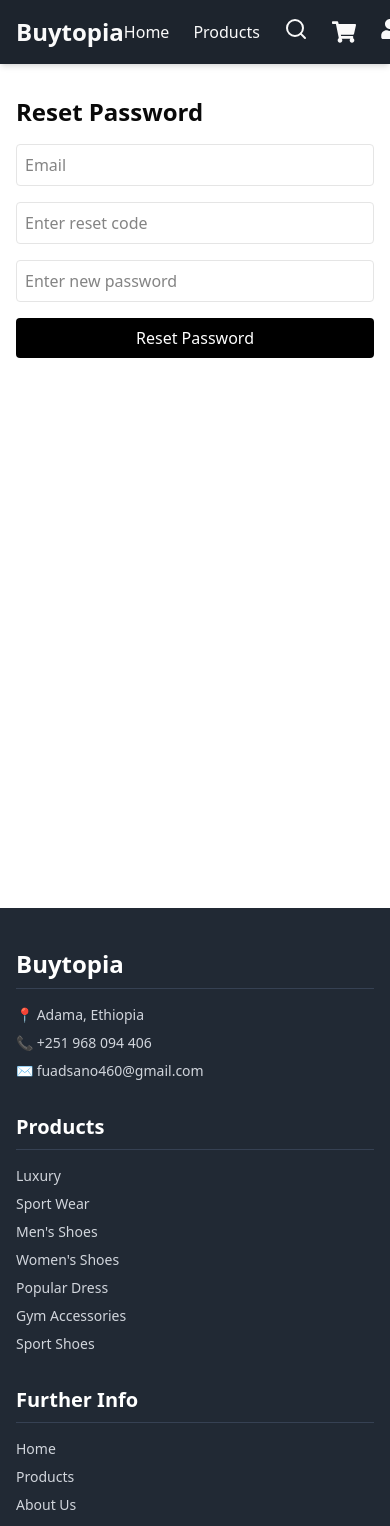
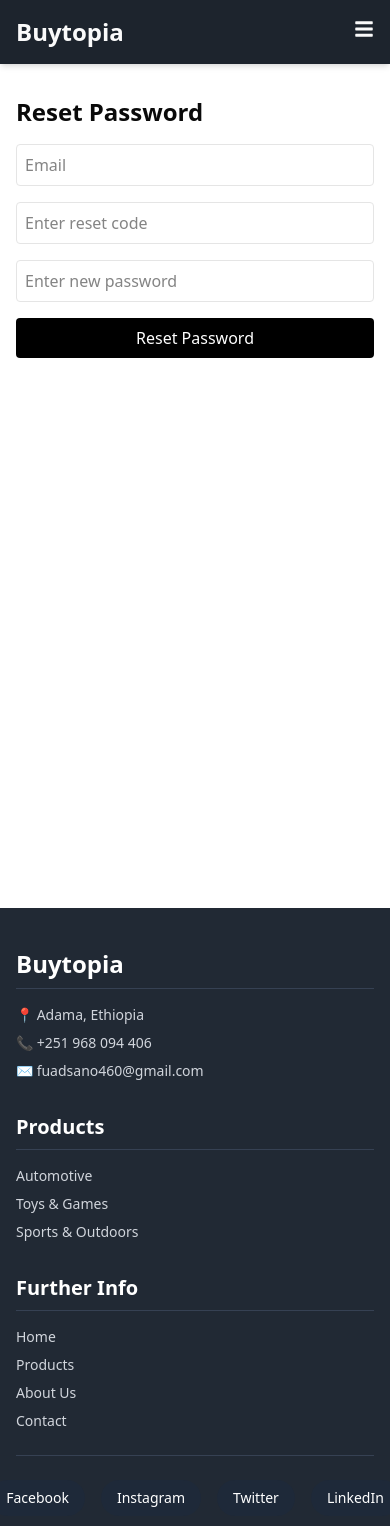
Before and after one commit to mroxygen2024/Buytopia, a React (Vite) app: page /reset-password in a window 390 px wide. Shown: the top 1526 px of the page. Built offline with nearby package versions, Linux system fonts and the light colour scheme.

Commit message:
first commit

```diff
--- a/src/components/Footer.jsx
+++ b/src/components/Footer.jsx
@@ -33,13 +33,10 @@ export default function Footer() {
               Products
             </h2>
             <ul className="space-y-2 text-sm">
-              <li><Link to="#" className="hover:text-green-400">Luxury</Link></li>
-              <li><Link to="#" className="hover:text-green-400">Sport Wear</Link></li>
-              <li><Link to="#" className="hover:text-green-400">Men's Shoes</Link></li>
-              <li><Link to="#" className="hover:text-green-400">Women's Shoes</Link></li>
-              <li><Link to="#" className="hover:text-green-400">Popular Dress</Link></li>
-              <li><Link to="#" className="hover:text-green-400">Gym Accessories</Link></li>
-              <li><Link to="#" className="hover:text-green-400">Sport Shoes</Link></li>
+            <li><Link to="/products" className="hover:text-green-400">Automotive</Link></li>
+            <li><Link to="/products" className="hover:text-green-400">Toys & Games</Link></li>
+            <li><Link to="/products" className="hover:text-green-400">Sports & Outdoors</Link></li>
+
             </ul>
           </div>
 
--- a/src/components/Header.jsx
+++ b/src/components/Header.jsx
@@ -1,6 +1,6 @@
 // src/components/Header.jsx
 import { Link, useNavigate } from "react-router-dom";
-import { FaUser, FaShoppingCart } from "react-icons/fa";
+import { FaUser, FaShoppingCart, FaBars, FaTimes } from "react-icons/fa";
 import { useEffect, useRef, useState } from "react";
 import { useCart } from "../contexts/CartContext";
 import { Search } from "lucide-react";
@@ -10,6 +10,7 @@ import { clearAuthData } from "../utils/auth";
 export default function Header() {
   const [showMenu, setShowMenu] = useState(false);
   const [showSearch, setShowSearch] = useState(false);
+  const [showMobileMenu, setShowMobileMenu] = useState(false);
   const [searchQuery, setSearchQuery] = useState("");
   const [user, setUser] = useState(null);
   const menuRef = useRef();
@@ -52,13 +53,25 @@ export default function Header() {
   };
 
   return (
+    <>
       <header className="bg-[#1d242d] shadow-md">
         <div className="container mx-auto px-4 py-4 flex items-center justify-between">
-        <Link to="/" className="text-2xl font-bold text-primary-foreground transition">
+          <Link to="/" className="text-2xl font-bold text-primary-foreground">
             Buytopia
           </Link>
 
-        <nav className="flex items-center space-x-6">
+          {/* Mobile toggle */}
+          <div className="md:hidden">
+            <button
+              onClick={() => setShowMobileMenu(!showMobileMenu)}
+              className="text-primary-foreground text-xl"
+            >
+              {showMobileMenu ? <FaTimes /> : <FaBars />}
+            </button>
+          </div>
+
+          {/* Desktop nav */}
+          <nav className="hidden md:flex items-center space-x-6">
             <Link to="/" className="text-primary-foreground hover:text-yellow-600">Home</Link>
             <Link to="/products" className="text-primary-foreground hover:text-yellow-600">Products</Link>
 
@@ -69,7 +82,6 @@ export default function Header() {
               >
                 <Search size={24} />
               </button>
-
               {showSearch && (
                 <form onSubmit={handleSearchSubmit}>
                   <input
@@ -115,6 +127,37 @@ export default function Header() {
             </div>
           </nav>
         </div>
+
+        {/* Mobile nav */}
+        {showMobileMenu && (
+          <div className="md:hidden bg-[#1d242d] text-white px-4 pb-4 space-y-3">
+            <Link to="/" onClick={() => setShowMobileMenu(false)} className="block hover:text-yellow-600">Home</Link>
+            <Link to="/products" onClick={() => setShowMobileMenu(false)} className="block hover:text-yellow-600">Products</Link>
+            <form onSubmit={handleSearchSubmit} className="flex">
+              <input
+                type="text"
+                value={searchQuery}
+                onChange={(e) => setSearchQuery(e.target.value)}
+                placeholder="Search..."
+                className="flex-1 px-3 py-2 rounded-l-md text-white"
+              />
+              <button type="submit" className="bg-black-500 text-white px-3 rounded-r-md">Go</button>
+            </form>
+            <Link to="/cart" className="block hover:text-yellow-600">Cart ({cart.length})</Link>
+            {user ? (
+              <>
+                <p>Hello, {user.firstName || "User"}</p>
+                <button onClick={handleLogout} className="block hover:text-yellow-600">Logout</button>
+              </>
+            ) : (
+              <>
+                <Link to="/login" className="block hover:text-yellow-600">Login</Link>
+                <Link to="/register" className="block hover:text-yellow-600">Register</Link>
+              </>
+            )}
+          </div>
+        )}
       </header>
+    </>
   );
 }
```
Lines whose indentation alone changed are shown as unchanged.
